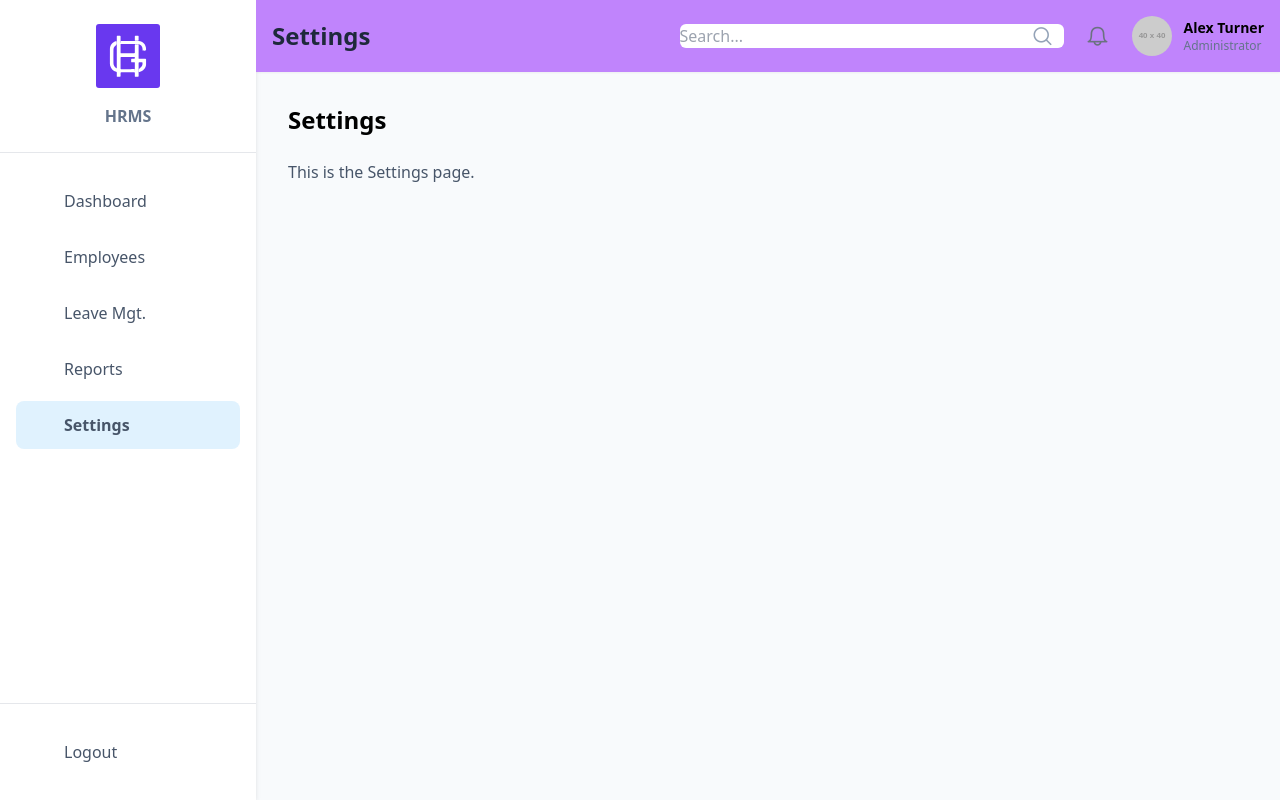
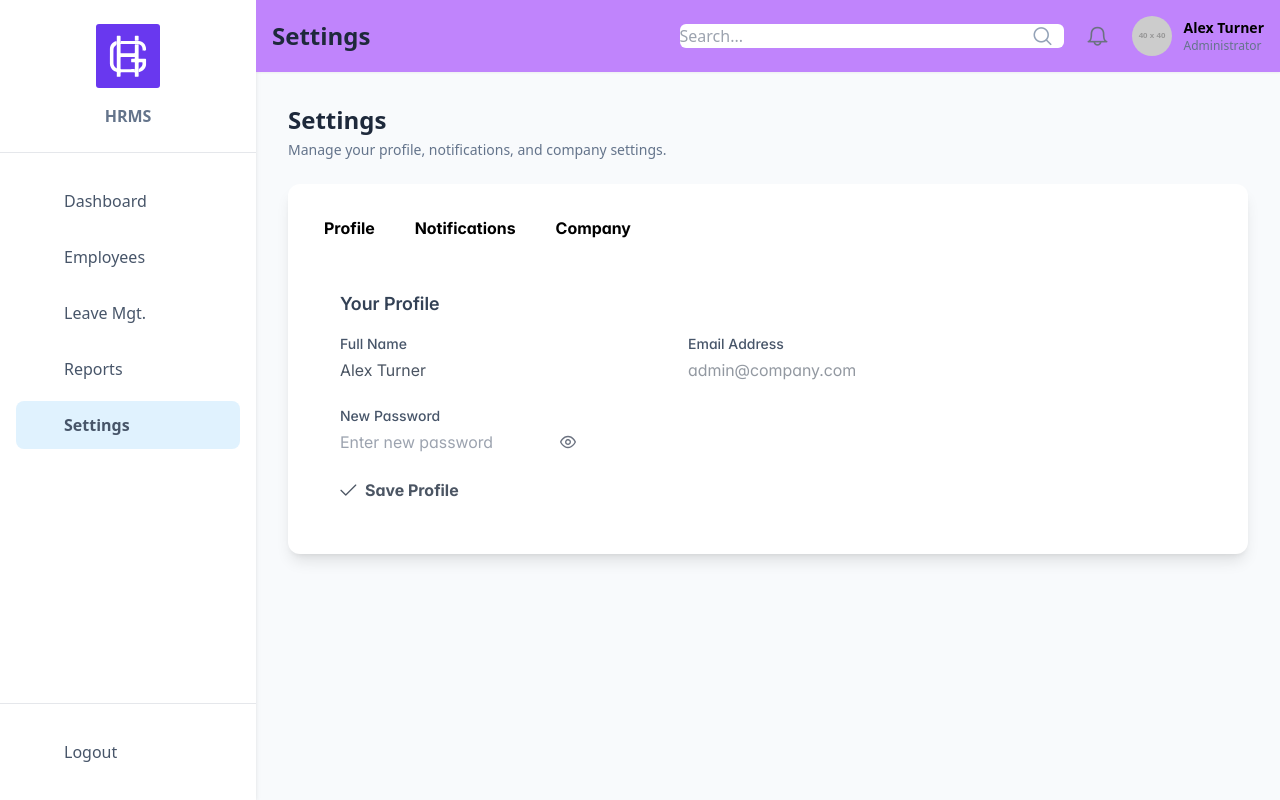
Before and after one commit to redu95/hr-management-system--Frontend-, a React (Vite) app: page /settings in a window 1280 px wide. Built offline with nearby package versions, Linux system fonts and the light colour scheme; sample sign-in values are in the browser's storage.

Commit message:
feat: enhance Reports and Settings pages with new layouts and components; add chart placeholders and tabbed settings

```diff
--- a/src/pages/LoginPage.jsx
+++ b/src/pages/LoginPage.jsx
@@ -30,7 +30,7 @@ const LoginPage = () => {
                 })
             });
             if (!response.ok) {
-                let errorMsg = 'Invalid credentials. No account found with the entered email and password.';
+                // let errorMsg = 'Invalid credentials. No account found with the entered email and password.';
                 try {
                     const errorData = await response.json();
                     // Django returns { detail: "No active account found with the given credentials" }
--- a/src/pages/ReportsPage.jsx
+++ b/src/pages/ReportsPage.jsx
@@ -1,10 +1,63 @@
+// src/pages/ReportsPage.jsx
 import React from 'react';
+import { Button } from 'primereact/button';
 
-const ReportsPage = () => (
-  <div className="p-8">
-    <h2 className="text-2xl font-bold mb-6">Reports</h2>
-    <p className="text-slate-600">This is the Reports page.</p>
-  </div>
-);
+// Placeholder component for a chart. You'll replace this with a real Chart.js component.
+const ChartPlaceholder = ({ title }) => {
+    return (
+        <div className="bg-slate-50 p-4 rounded-lg h-full flex flex-col">
+            <h4 className="font-semibold text-slate-700 mb-2">{title}</h4>
+            <div className="flex-grow flex items-center justify-center text-slate-400">
+                <p>[{title} Placeholder]</p>
+            </div>
+        </div>
+    );
+};
+
+
+const ReportsPage = () => {
+    return (
+        <div className="p-4 sm:p-8">
+            {/* Page Header */}
+            <div className="flex flex-col sm:flex-row justify-between sm:items-center mb-6 gap-4">
+                <div>
+                    <h2 className="text-2xl font-bold text-slate-800">Reports & Analytics</h2>
+                    <p className="text-sm text-slate-500 mt-1">Generate and view key organizational reports.</p>
+                </div>
+                <Button
+                    label="Export All"
+                    icon="pi pi-download"
+                    className="p-button-secondary"
+                />
+            </div>
+
+            {/* Main Content Area */}
+            <div className="bg-white p-6 rounded-xl shadow-lg">
+                <h3 className="text-lg font-semibold text-slate-800 mb-4">Executive Summary</h3>
+                <div className="grid grid-cols-1 md:grid-cols-2 gap-8">
+                    {/* Headcount Growth Chart */}
+                    <div className="h-80">
+                        <ChartPlaceholder title="Headcount Growth (YTD)" />
+                    </div>
+
+                    {/* Employee Diversity Chart */}
+                    <div className="h-80">
+                        <ChartPlaceholder title="Employee Diversity by Department" />
+                    </div>
+
+                    {/* Turnover Rate Chart */}
+                    <div className="h-80">
+                        <ChartPlaceholder title="Quarterly Turnover Rate" />
+                    </div>
+
+                    {/* Salary Distribution Chart */}
+                    <div className="h-80">
+                        <ChartPlaceholder title="Salary Distribution by Role" />
+                    </div>
+                </div>
+            </div>
+        </div>
+    );
+};
 
 export default ReportsPage;
--- a/src/pages/Settings.jsx
+++ b/src/pages/Settings.jsx
@@ -1,10 +1,99 @@
-import React from 'react';
+// src/pages/SettingsPage.jsx
+import React, { useState } from 'react';
+import { Button } from 'primereact/button';
+import { InputText } from 'primereact/inputtext';
+import { Password } from 'primereact/password';
+import { InputSwitch } from 'primereact/inputswitch';
+import { TabView, TabPanel } from 'primereact/tabview';
 
-const Settings = () => (
-  <div className="p-8">
-    <h2 className="text-2xl font-bold mb-6">Settings</h2>
-    <p className="text-slate-600">This is the Settings page.</p>
-  </div>
-);
+const SettingsPage = () => {
+    // State for Profile Settings
+    const [name, setName] = useState('Alex Turner');
+    const [email, setEmail] = useState('admin@company.com');
 
-export default Settings;
+    // State for Notification Settings
+    const [emailNotifications, setEmailNotifications] = useState(true);
+    const [pushNotifications, setPushNotifications] = useState(false);
+
+    return (
+        <div className="p-4 sm:p-8">
+            {/* Page Header */}
+            <div className="mb-6">
+                <h2 className="text-2xl font-bold text-slate-800">Settings</h2>
+                <p className="text-sm text-slate-500 mt-1">Manage your profile, notifications, and company settings.</p>
+            </div>
+
+            {/* Tabbed View for Settings */}
+            <div className="bg-white p-2 sm:p-4 rounded-xl shadow-lg">
+                <TabView>
+                    {/* Profile Settings Tab */}
+                    <TabPanel header="Profile">
+                        <div className="p-4">
+                            <h3 className="text-lg font-semibold text-slate-700 mb-4">Your Profile</h3>
+                            <div className="grid grid-cols-1 md:grid-cols-2 gap-6 max-w-2xl">
+                                <div>
+                                    <label htmlFor="name" className="text-sm font-medium text-slate-600 block mb-1">Full Name</label>
+                                    <InputText id="name" value={name} onChange={(e) => setName(e.target.value)} className="w-full" />
+                                </div>
+                                <div>
+                                    <label htmlFor="email" className="text-sm font-medium text-slate-600 block mb-1">Email Address</label>
+                                    <InputText id="email" value={email} onChange={(e) => setEmail(e.target.value)} className="w-full" disabled />
+                                </div>
+                                <div>
+                                    <label htmlFor="password" className="text-sm font-medium text-slate-600 block mb-1">New Password</label>
+                                    <Password inputId="password" placeholder="Enter new password" className="w-full" inputClassName="w-full" toggleMask />
+                                </div>
+                            </div>
+                            <Button label="Save Profile" icon="pi pi-check" className="mt-6" />
+                        </div>
+                    </TabPanel>
+
+                    {/* Notification Settings Tab */}
+                    <TabPanel header="Notifications">
+                        <div className="p-4">
+                            <h3 className="text-lg font-semibold text-slate-700 mb-4">Notification Preferences</h3>
+                            <div className="space-y-4 max-w-md">
+                                <div className="flex items-center justify-between p-4 border rounded-lg">
+                                    <div>
+                                        <p className="font-medium">Email Notifications</p>
+                                        <p className="text-sm text-slate-500">Receive updates and alerts via email.</p>
+                                    </div>
+                                    <InputSwitch checked={emailNotifications} onChange={(e) => setEmailNotifications(e.value)} />
+                                </div>
+                                <div className="flex items-center justify-between p-4 border rounded-lg">
+                                    <div>
+                                        <p className="font-medium">Push Notifications</p>
+                                        <p className="text-sm text-slate-500">Get notifications directly on your device.</p>
+                                    </div>
+                                    <InputSwitch checked={pushNotifications} onChange={(e) => setPushNotifications(e.value)} />
+                                </div>
+                            </div>
+                             <Button label="Save Preferences" icon="pi pi-check" className="mt-6" />
+                        </div>
+                    </TabPanel>
+
+                    {/* Company Settings Tab (for Admins) */}
+                    <TabPanel header="Company">
+                         <div className="p-4">
+                            <h3 className="text-lg font-semibold text-slate-700 mb-4">Company Details</h3>
+                            <p className="text-slate-600">This section would be visible to Administrators only.</p>
+                            <div className="grid grid-cols-1 md:grid-cols-2 gap-6 max-w-2xl mt-4">
+                                <div>
+                                    <label htmlFor="companyName" className="text-sm font-medium text-slate-600 block mb-1">Company Name</label>
+                                    <InputText id="companyName" value="HRM Inc." className="w-full" />
+                                </div>
+                                <div>
+                                    <label htmlFor="companyWebsite" className="text-sm font-medium text-slate-600 block mb-1">Website</label>
+                                    <InputText id="companyWebsite" value="www.hrm-inc.com" className="w-full" />
+                                </div>
+                            </div>
+                            <Button label="Save Company Info" icon="pi pi-check" className="mt-6" />
+                        </div>
+                    </TabPanel>
+                </TabView>
+            </div>
+        </div>
+    );
+};
+
+export default SettingsPage;
```
